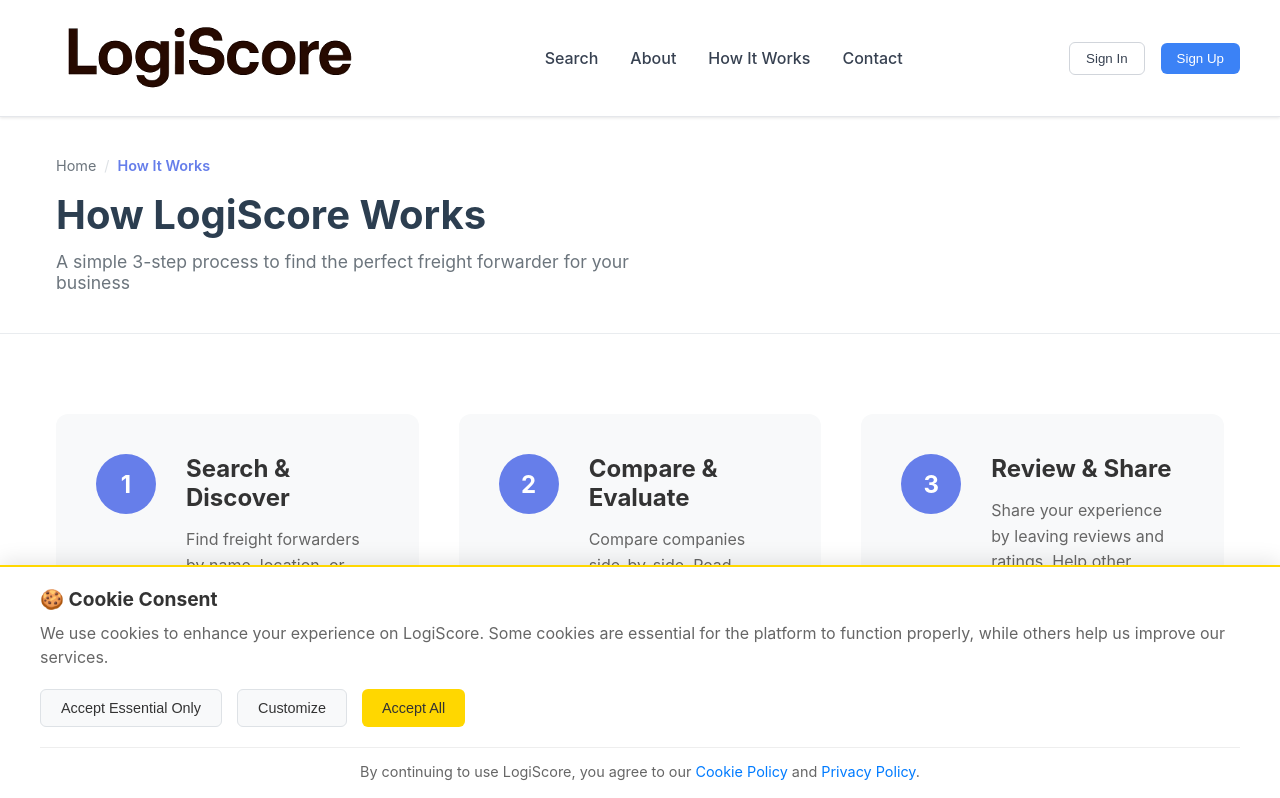
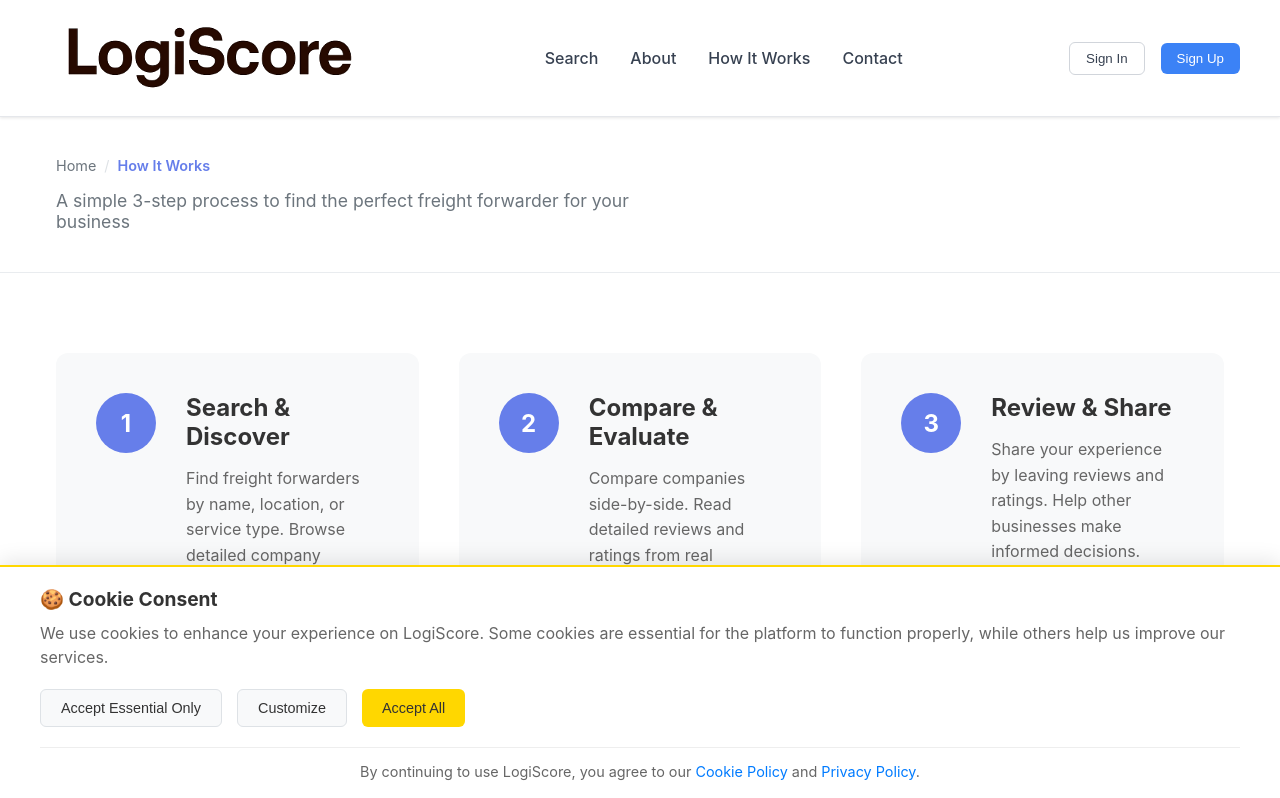
Before and after one commit to LogiScore/frontend, a SvelteKit app: page /how-it-works in a window 1280 px wide. Shown: the top 798 px of the page. Built offline with nearby package versions, Linux system fonts and the light colour scheme; no server answers.

Commit message:
Remove 'How LogiScore Works' title from hero section, keep description

```diff
--- a/src/routes/how-it-works/+page.svelte
+++ b/src/routes/how-it-works/+page.svelte
@@ -17,7 +17,6 @@
       <span class="breadcrumb-separator">/</span>
       <span class="breadcrumb-item active">How It Works</span>
     </div>
-    <h1 class="page-title">How LogiScore Works</h1>
     <p class="page-description">A simple 3-step process to find the perfect freight forwarder for your business</p>
   </div>
 </section>
```
